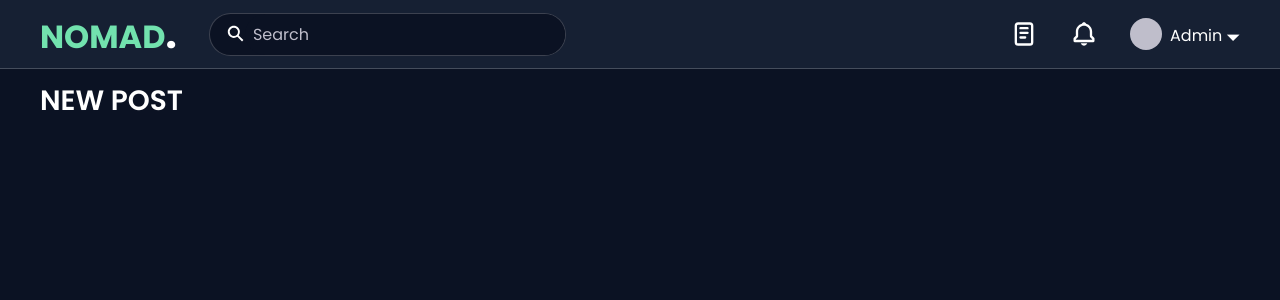
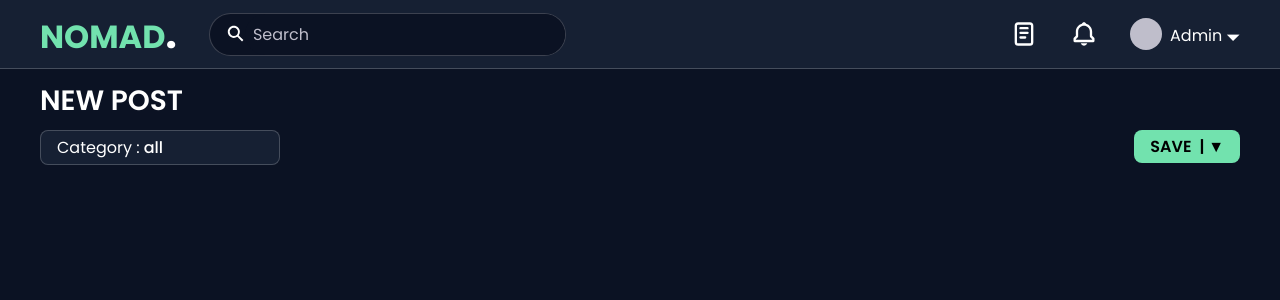
Before and after one commit to SELVAPRASANTH-SELLASAMY/nomad, a React (Create React App) app: page /home/newpost in a window 1280 px wide. Shown: the top 300 px of the page. Built offline with nearby package versions, Linux system fonts and the light colour scheme.

Commit message:
Added custom Select & Action button

```diff
--- a/src/components/home/Home.jsx
+++ b/src/components/home/Home.jsx
@@ -1,9 +1,20 @@
 import Blogs from "../blogs/Blogs";
+import { Select } from '../../sharedUi/select';
 function Home(){
     return(
         <>
             <section className="fixed top-0 left-0 bg-common-blue w-100 pb-15 plr-25">
                 <h2 className="fs-6 mt-5 font-weight-600 uppercase">Blogs</h2>
+                <div className="toolbar d-flex gap-2 w-100 mt-05">
+                    <Select
+                        name="Sort by"
+                        options={["publish date","popular","name","view count"]}
+                    />
+                    <Select
+                        name="Category"
+                        options={["All","programming","technology","general"]}
+                    />
+                </div>
             </section>
             <Blogs/>
         </>
--- a/src/components/login/login.css
+++ b/src/components/login/login.css
@@ -36,6 +36,12 @@
 }
 .capitalize{
     text-transform: capitalize;
+}
+.cap-first-letter::first-letter{
+    text-transform: uppercase;
+}
+.no-user-select{
+    user-select: none;
 }
 .italic{
     font-style: italic;
@@ -413,7 +419,7 @@ a{
     top: 2.5rem;
 }
 
-input:disabled,label[aria-disabled=true]{
+input:disabled,label.disabled-label{
     opacity: .5;
     user-select: none;
 }
--- a/src/components/newpost/ActionButton.jsx
+++ b/src/components/newpost/ActionButton.jsx
@@ -1,3 +1,5 @@
+import { useState } from "react";
+import { Option } from "../../sharedUi/select";
 import { RiDraftLine, RiSave3Line, RiUploadCloud2Line, RiDeleteBin6Line } from "react-icons/ri";
 function ActionButton(){
     const actions = [
@@ -6,25 +8,20 @@ function ActionButton(){
         {icon:<RiUploadCloud2Line/>,name:"Publish"},
         {icon:<RiDeleteBin6Line/>,name:"Discard"}
     ];
+
+    const [value, setValue] = useState(actions[0].name);
+    const [expand,setExpand] = useState(false);
+
     return(
-        <>
-            <div role="button" tabIndex="0" className="d-flex bg-green no-border fs-4 font-weight-600 plr-05 ptb-025 rounded-05 text-black uppercase gap-05 justify-center">
-                <p>Value</p>
-                <span className="pointer">| &#9660;</span>
-            </div>
-            <ul className="list-style-none hide-overflow rounded-05 mt-025 border-grey-01 fs-4">
-                {
-                    actions.map((action,index)=>(
-                        <li key={index} className="bg-tile-blue ptb-025 plr-1 hover-blue pointer d-flex gap-05">
-                            <span className="fs-4 mt-025">
-                                {action.icon}
-                            </span>
-                            <button className="button-appearance-none" type="button" id={action.name}>{action.name}</button>
-                        </li>
-                    ))
-                }
-            </ul>
-        </>
+        <div className="w-15rem relative ml-auto">
+            <button type="button" className='fs-4 bg-green rounded-05 ptb-025 plr-1 text-black font-weight-600 d-flex center-y gap-05 w-fit justify-center pointer uppercase ml-auto text-no-wrap'>
+                <span>{value}</span>
+                <span tabIndex="0" onFocus={()=>setExpand(true)} onBlur={()=>setExpand(false)}>| &#9660;</span>
+            </button>
+            {expand &&
+                <Option actions={actions} setValue={setValue} value={value}/>
+            }
+        </div>
     );
 }
 export default ActionButton;
--- a/src/components/newpost/Newpost.jsx
+++ b/src/components/newpost/Newpost.jsx
@@ -1,7 +1,16 @@
+import { Select } from '../../sharedUi/select';
+import ActionButton from './ActionButton';
 function Newpost(){
     return(
         <section>
             <h2 className="fs-6 mt-5 font-weight-600 uppercase">New post</h2>
+            <div className="toolbar d-flex gap-2 w-100 mt-05">
+                <Select
+                    name="Category"
+                    options={["All","programming","technology","general"]}
+                />
+                <ActionButton/>
+            </div>
         </section>
     );
 }
--- a/src/sharedUi/PrimaryInput.jsx
+++ b/src/sharedUi/PrimaryInput.jsx
@@ -8,7 +8,7 @@ function PrimaryInput({labelName, id, type, placeholder, response_message, setVa
     },1000);
     return(
         <>
-            <label aria-disabled={disabled} htmlFor={id} className="fs-4 d-iblock mtb-1">{labelName}</label>
+            <label htmlFor={id} className={`fs-4 d-iblock mtb-1 ${disabled && "disabled-label"}`}>{labelName}</label>
             {response_message && <p className="text-error mtb-1 fs-4 float-right">{response_message}</p>}
             <input
                 onChange={handleInput}
--- /dev/null
+++ b/src/sharedUi/select/Option.jsx
@@ -0,0 +1,21 @@
+function Option({options,actions,setValue,value}){
+    const opts = options || actions;
+    return(
+        <ul id="OptionList" role="listbox" className="w-100 bg-tile-blue list-style-none fs-4 border-grey-01 hide-overflow rounded-05 mt-025 absolute left-0">
+            {opts &&
+                opts.map((option,index)=>(
+                    <li onMouseDown={()=>setValue(option.name || option)} role="option" aria-selected={value === (option.name || option)} key={index} className="hover-blue plr-1 ptb-025 cap-first-letter pointer d-flex gap-05">
+                        {
+                            option.icon &&
+                            <span className="fs-4 mt-025">
+                                {option.icon}
+                            </span>
+                        }
+                        {option.name || option}
+                    </li>
+                ))
+            }
+        </ul>
+    );
+}
+export default Option;
--- /dev/null
+++ b/src/sharedUi/select/Select.jsx
@@ -0,0 +1,28 @@
+import { RiArrowUpDownFill } from "react-icons/ri";
+import Option from "./Option";
+import { useState } from "react";
+function Select({name,options}){
+    const [expand,setExpand] = useState(false);
+    const [value,setValue] = useState(options[0]);
+    return(
+       <div role="combobox" aria-haspopup="listbox" aria-expanded="false" aria-controls="OptionList" className="w-15rem relative no-user-select">
+            <div className="fs-4 bg-tile-blue ptb-025 plr-1 rounded-05 border-grey-01 d-flex center-y gap-025">
+                {name.toLowerCase() === "sort by" &&
+                    <span className="d-iflex pointer">
+                        <RiArrowUpDownFill/>
+                    </span>
+                }
+                <span className="cap-first-letter">
+                    {name} :
+                </span>
+                <strong tabIndex="0" onFocus={()=>setExpand(true)} onBlur={()=>setExpand(false)} className="font-weight-500 lowercase pointer">
+                    {value}
+                </strong>
+            </div>
+            {expand &&
+                <Option options={options} setValue={setValue} value={value}/>
+            }
+       </div>
+    );
+}
+export default Select;
--- /dev/null
+++ b/src/sharedUi/select/index.js
@@ -0,0 +1,2 @@
+export { default as Select } from './Select';
+export { default as Option } from './Option';
```
